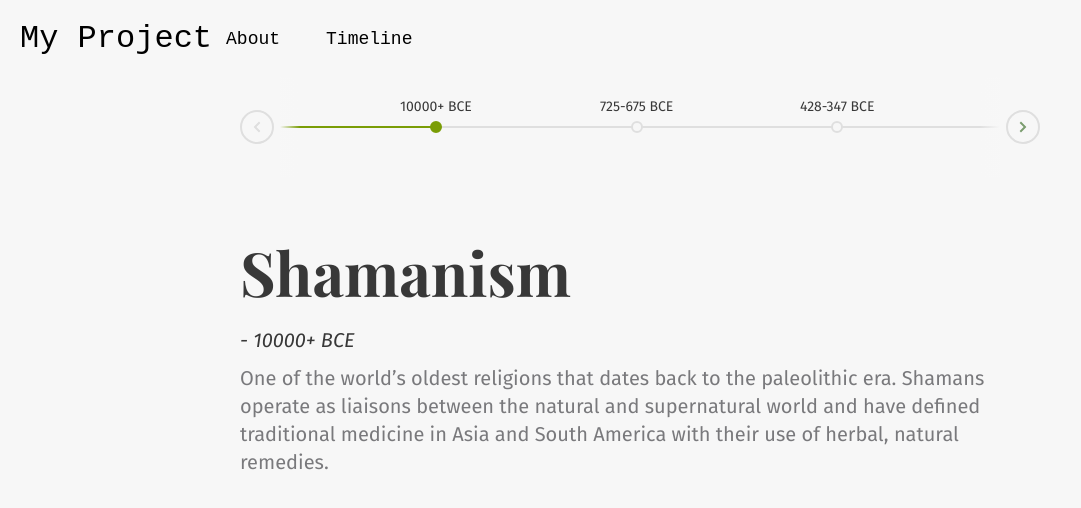
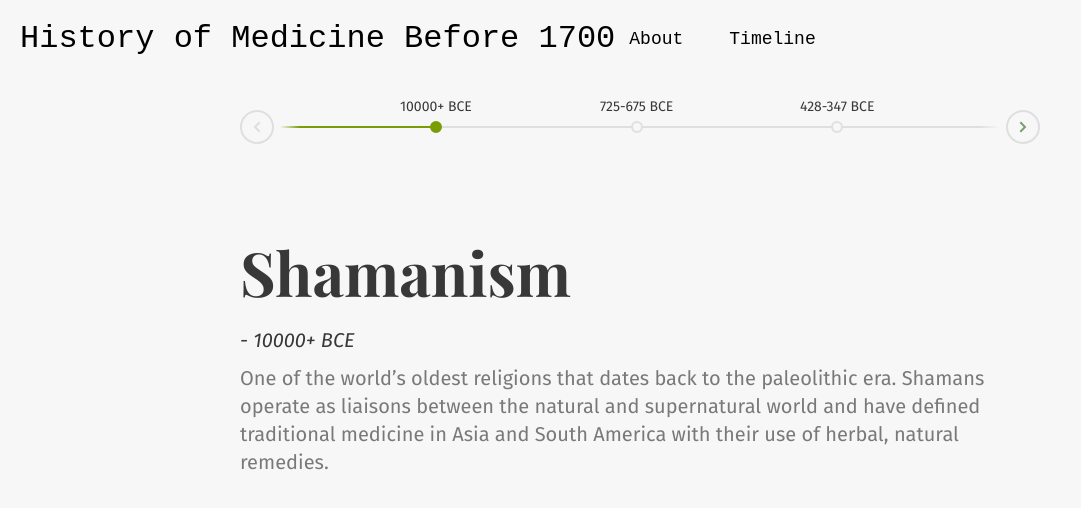
Before and after one commit to eregister5638/timeline, a plain HTML site: page timeline.html in a window 1280 px wide. Shown: the whole page, without its empty margins (0-1081 px from the left). Drawn offline with nearby package versions, Linux system fonts and the light colour scheme.

Commit message:
changed logo

```diff
--- a/timeline.html
+++ b/timeline.html
@@ -9,7 +9,7 @@
 <body>
   <nav class="navbar">
      <!-- LOGO -->
-     <div class="logo">My Project</div>
+     <div class="logo">History of Medicine Before 1700</div>
      <!-- NAVIGATION MENU -->
      <ul class="nav-links">
        <!-- USING CHECKBOX HACK -->
```
Also changed, not shown: index.html (+1 -1 lines).
